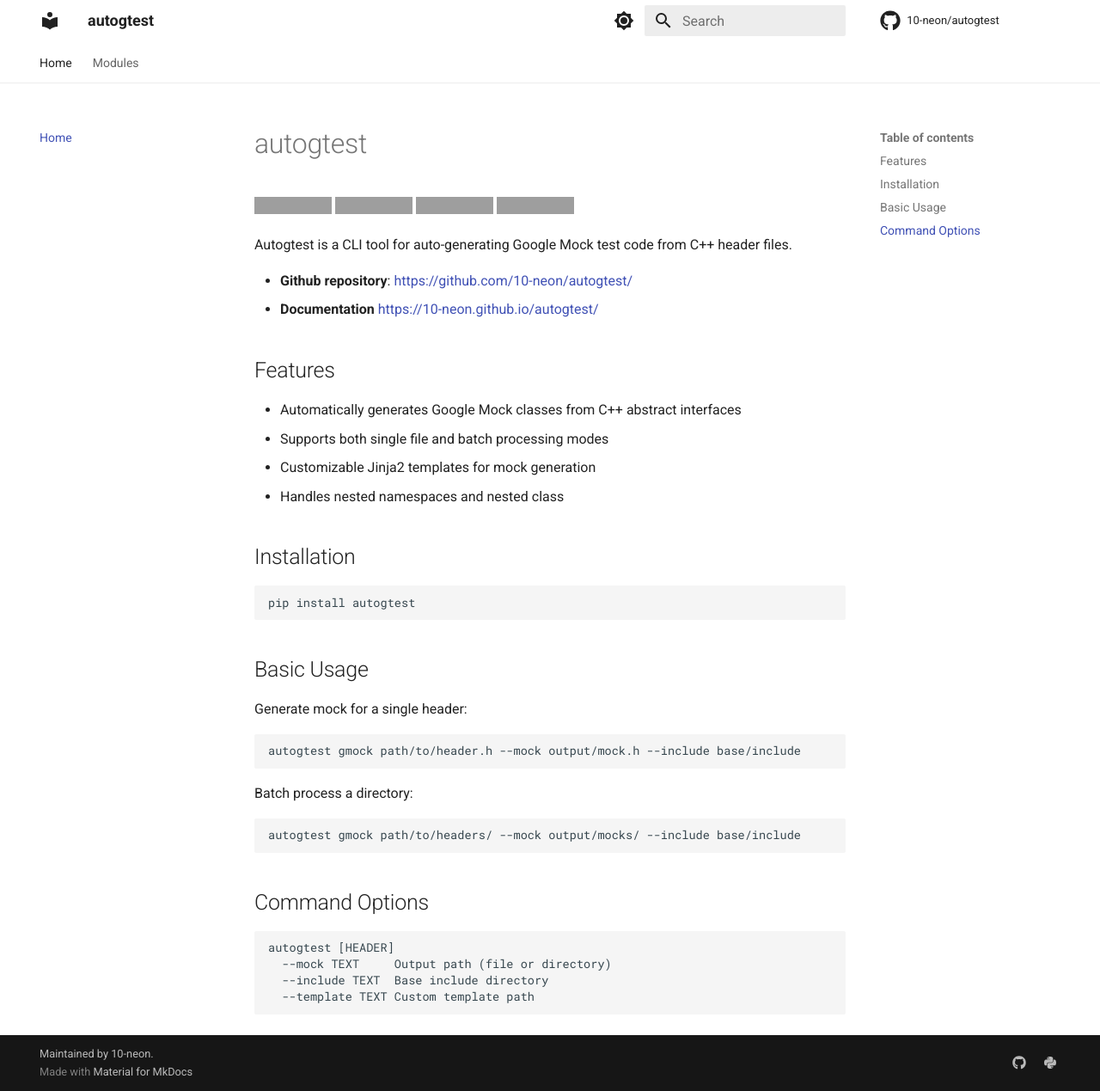
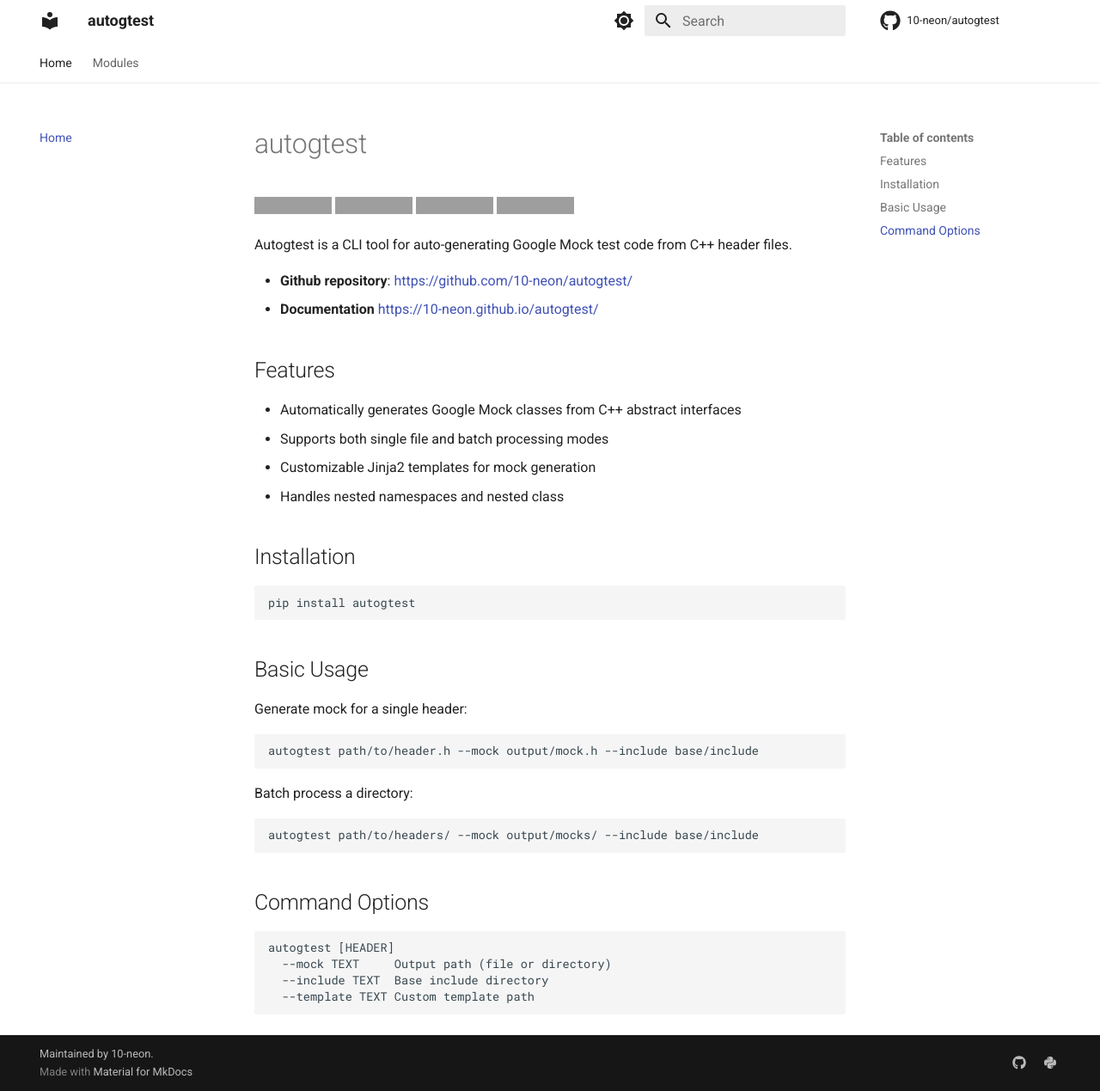
Before and after one commit to 10-neon/autogtest, an MkDocs documentation site: the page built from docs/index.md, in a window 1280 px wide and 1269 px high. Shown: the whole window at 86% size. Built offline with MkDocs 1.6.1 and Material for MkDocs 9.7.7, drawn with Linux system fonts in a browser that asks for light colours; comment, search, counter and statistics services are not loaded; grey boxes are pictures that could not be loaded.

Commit message:
docs: update docs

````diff
--- a/docs/index.md
+++ b/docs/index.md
@@ -25,11 +25,11 @@
 ## Basic Usage
 Generate mock for a single header:
 ```bash
-autogtest gmock path/to/header.h --mock output/mock.h --include base/include
+autogtest path/to/header.h --mock output/mock.h --include base/include
 ```
 Batch process a directory:
 ```bash
-autogtest gmock path/to/headers/ --mock output/mocks/ --include base/include
+autogtest path/to/headers/ --mock output/mocks/ --include base/include
 ```
 ## Command Options
 ```txt
````
Also changed, not shown: README.md (+2 -2 lines).
